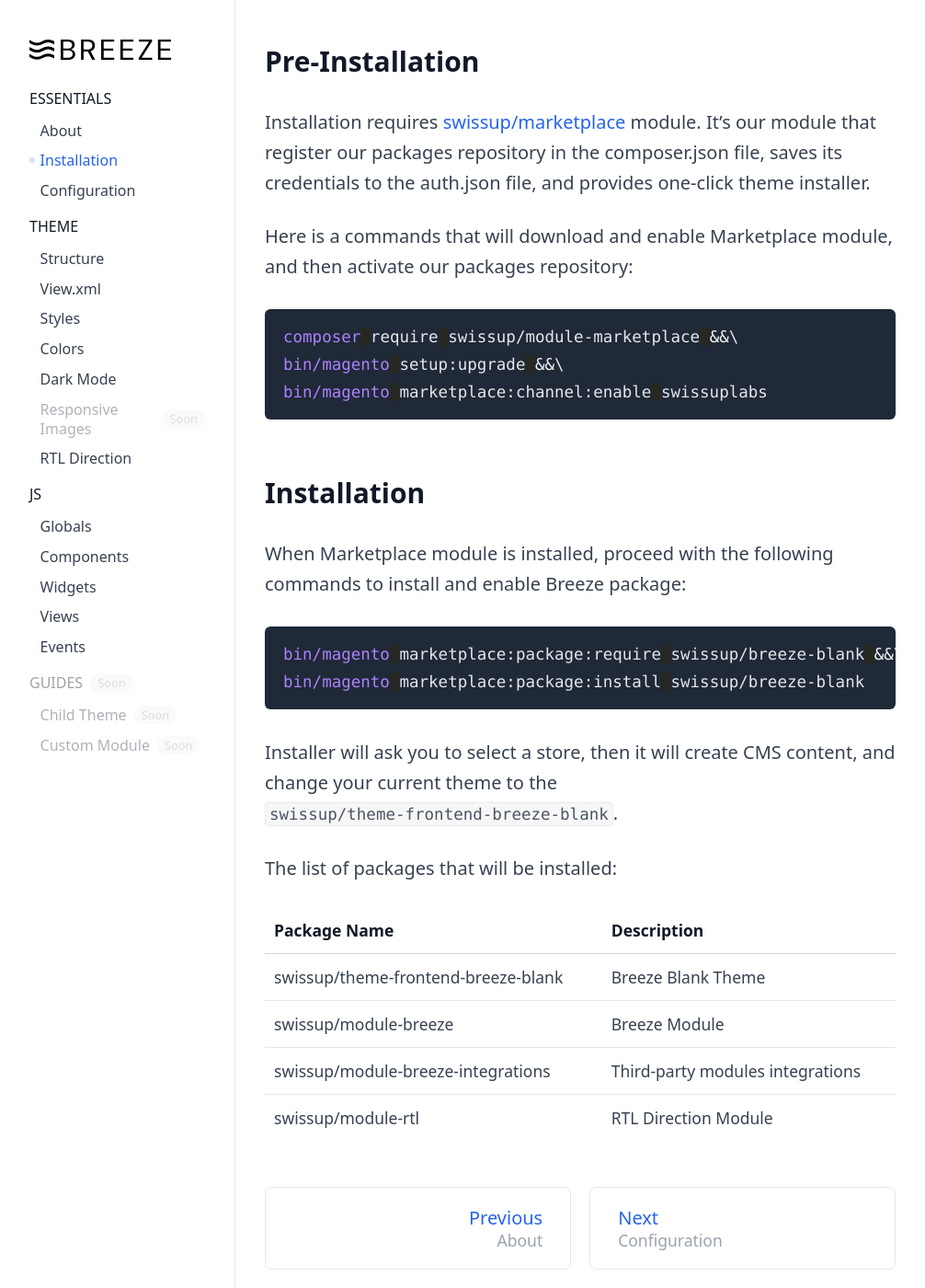
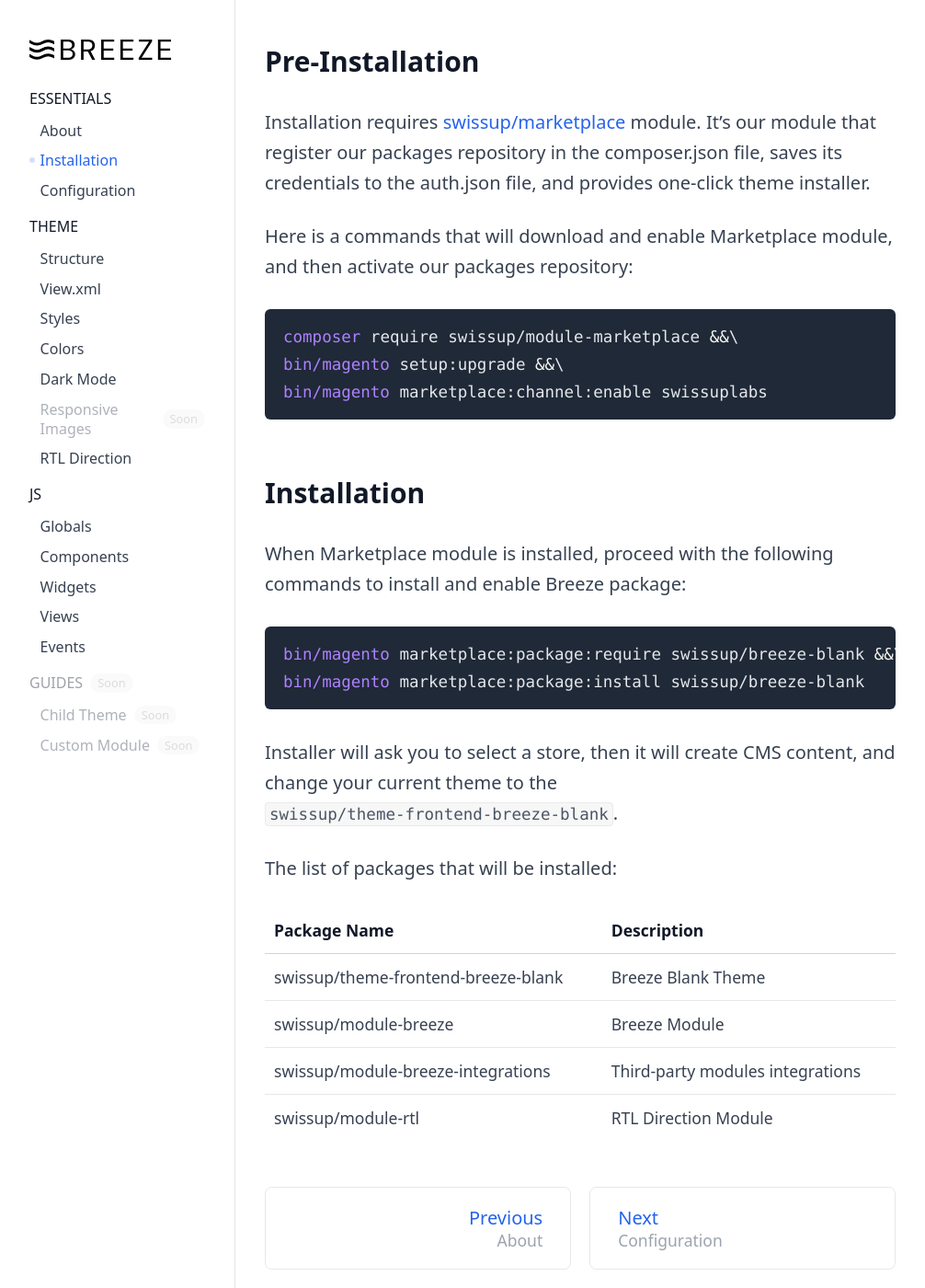
Before and after one commit to breezefront/breezefront.com, a Jekyll site: the page built from collections/_essentials/installation.md, in a window 1280 px wide and 1400 px high, scrolled down 95 px. Shown: the whole window at 92% size, without its empty margins (0-1006 px from the left). Built offline with Jekyll 4.4.1, drawn with Linux system fonts in a browser that asks for light colours.

Commit message:
Fix dark gray background behind whitespaces

```diff
--- a/_sass/code-highlight.scss
+++ b/_sass/code-highlight.scss
@@ -7,8 +7,8 @@
 .highlight table td { padding: 5px; }
 .highlight table pre { margin: 0; }
 .highlight .w {
-  color: #f8f8f2;
-  background-color: #272822;
+  // color: #f8f8f2;
+  // background-color: #272822;
 }
 .highlight .err {
   color: #272822;
```
